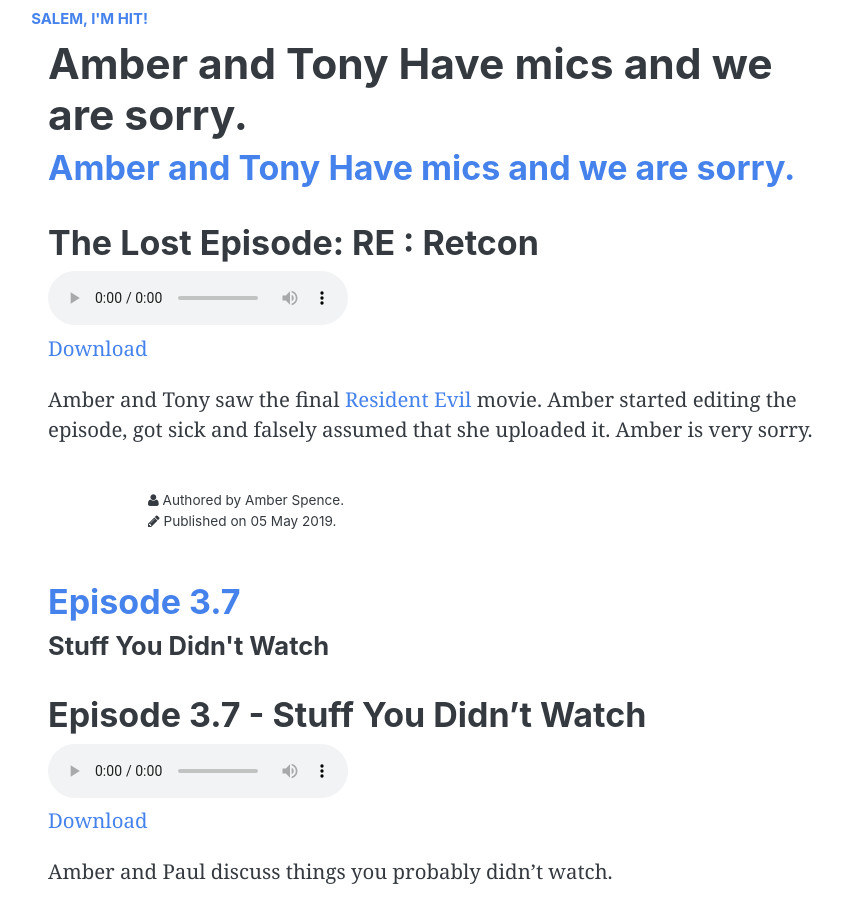
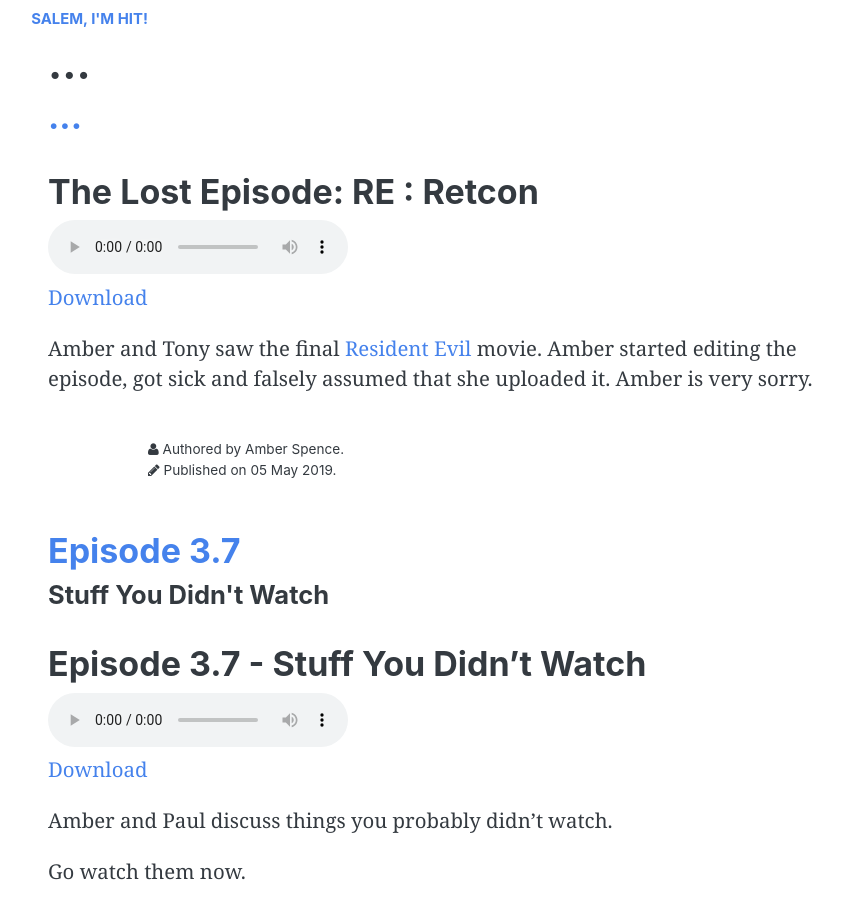
Before and after one commit to theamber/salemimhit, a Jekyll site: the page built from index.html, in a window 1280 px wide and 900 px high. Shown: the whole window, without its empty margins (37-880 px from the left). Built offline with Jekyll 4.4.1, drawn with Linux system fonts in a browser that asks for light colours; the list of posts is cut into pages by our own code.

Commit message:
Update _config.yml

```diff
--- a/_config.yml
+++ b/_config.yml
@@ -25,7 +25,7 @@
 # author : Dereck Curry
 name : Salem, I'm Hit!
 brand : Salem, I'm Hit!
-description: Amber and Tony Have mics and we are sorry.
+description: ...
 url : http://salemimhit.com
 email : salemimhit@gmail.com
 author: Amber Spence
```
